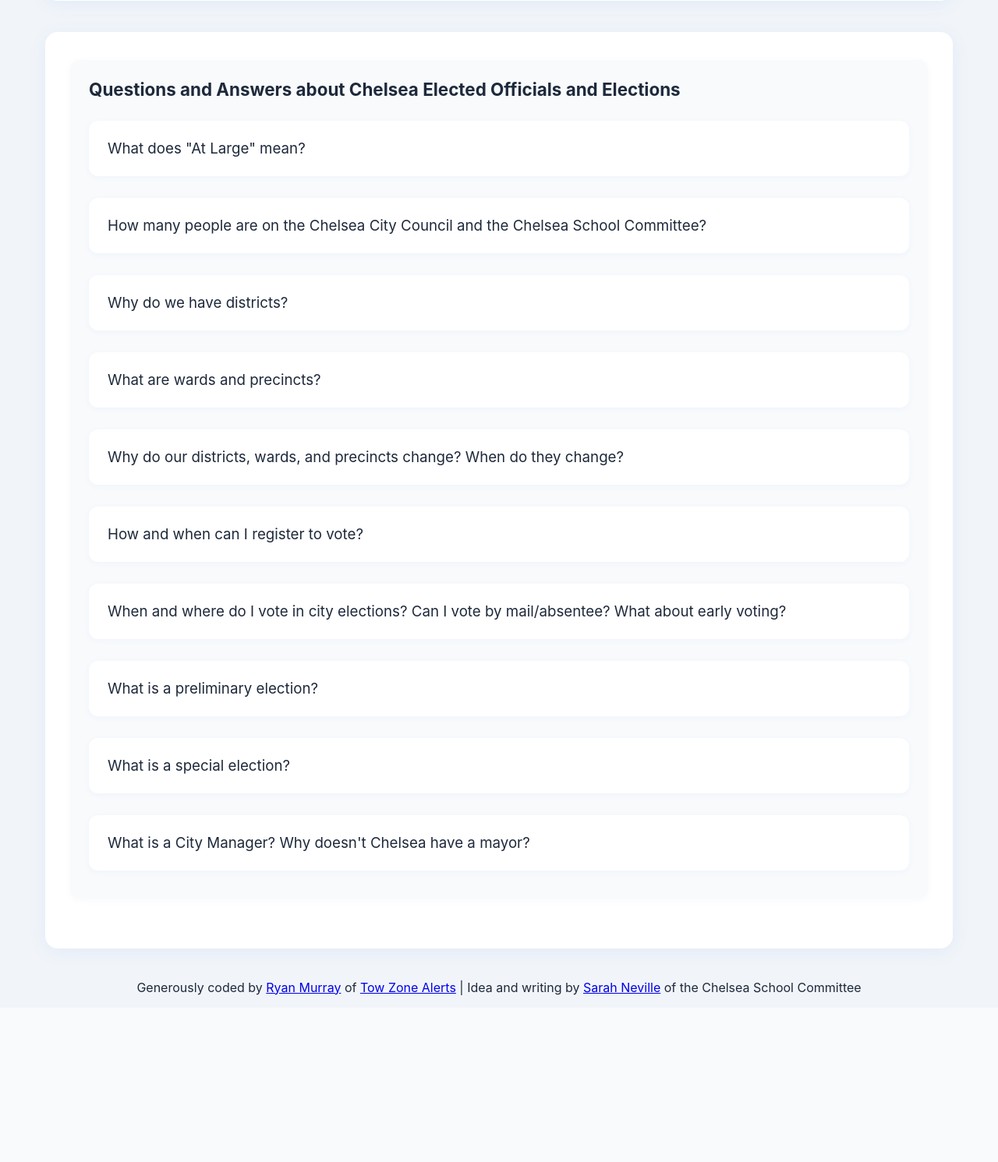
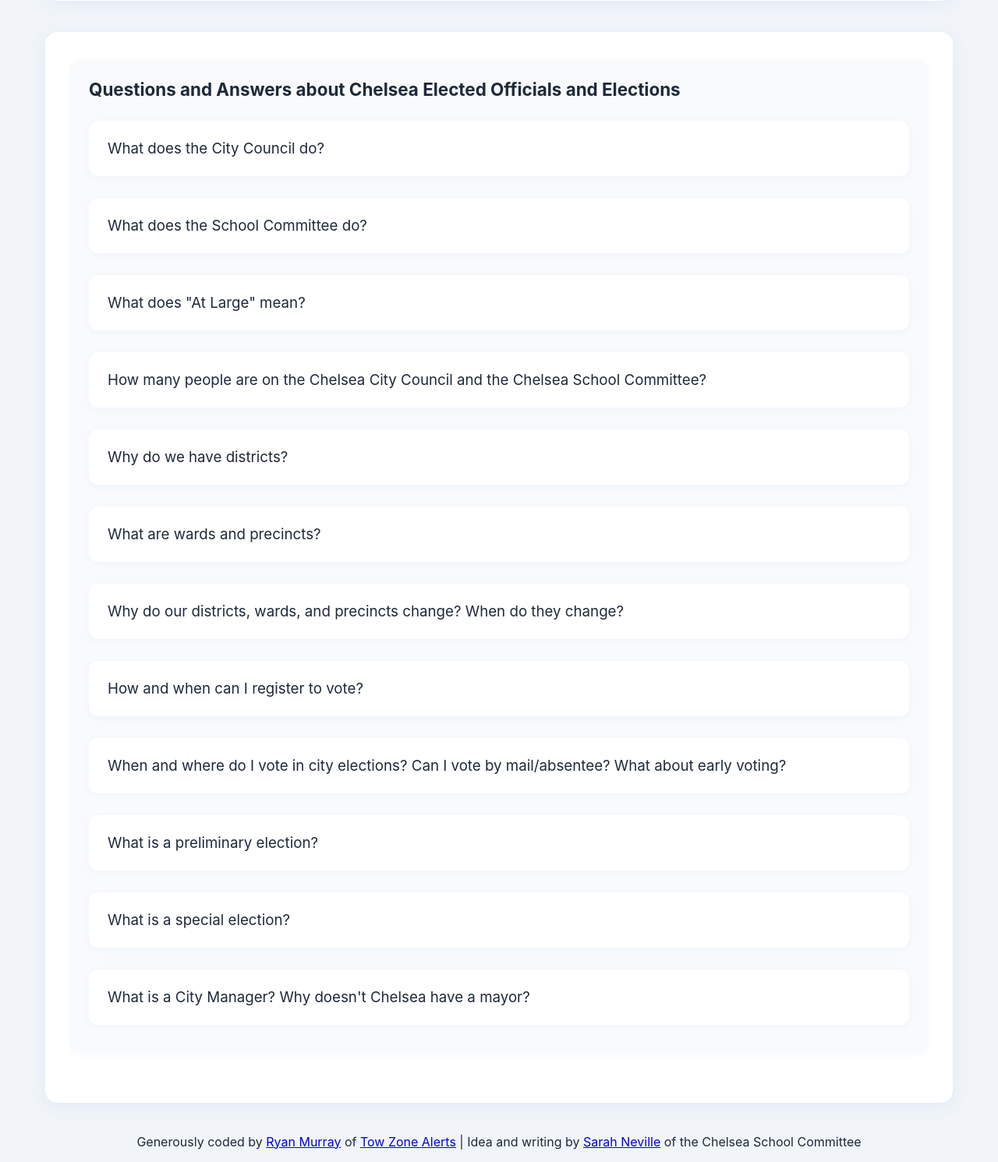
Before and after one commit to saraheliznev/chelseavoting, a Flask app: page / in a window 1280 px wide. Shown: the part 304-1795 px from the top of the page at 78% size. Before the commit the page ends 1581 px from the top, so only its background shows below. Run offline with Flask 3, Linux system fonts and the light colour scheme.

Commit message:
Update index.html

```diff
--- a/templates/index.html
+++ b/templates/index.html
@@ -72,16 +72,6 @@
                     {% endfor %}
                 </div>
             {% endif %}
-                        <p class="collapsible" style="margin:26px 0 13px 0; font-weight: bold;">&#9656; What does the City Council do?</h2>
-                        <div class="content">
-						<p>The City Council has the following responsibilities:</p>
-						<ul>
-							<li>Set policy (called <a href="https://library.municode.com/ma/chelsea/ordinances/code_of_ordinances">"ordinances")</a> for the City of Chelsea</li>
-							<li>Approve <a href="https://www.chelseama.gov/departments/auditor/financial_documents___reports.php">the budget for the City of Chelsea</a></li>
-							<li>Hire and evaluate Chelsea's City Manager (who runs Chelsea City Hall and oversees all city operations)</li>
-						</ul>
-						<p>Another important job they have is to advocate for the community. If a resident has a question or a problem related to the city, the resident's Councilor can bring it up to the City Manager, or give the resident advice.</p>
-        				</div>
         </div>
 
 
@@ -131,16 +121,6 @@
                         </div>
                     {% endfor %}
                 </div>
-                <p class="collapsible" style="margin:26px 0 13px 0; font-weight: bold;">&#9656; What does the School Committee do?</h2>
-				<div class="content">
-				<p>According to Massachusetts law, School Committee has 3 jobs:</p>
-				<ul>
-					<li>Set <a href="https://www.chelseaschools.com/Page/2587">policy</a> for Chelsea Public Schools</li>
-					<li>Approve the Chelsea Public Schools <a href="https://www.chelseaschools.com/budget">budget</a></li>
-					<li>Hire and evaluate the Superintendent of Chelsea Public Schools (who is, in turn, the supervisor of the principals and other administrators)</li>
-				</ul>
-				<p>Another important job they have is to advocate for the community. If a resident has a question or a problem related to the school district, the resident's School Committee member can bring it up to the Superintendent, or give the resident advice.</p>
-           		</div>
             {% endif %}
         </div>
         {% endif %}
@@ -155,6 +135,34 @@
      <div class="officials-section">
 
      	<h2 style="font-weight: bold;">Questions and Answers about Chelsea Elected Officials and Elections</h2>
+
+	<div class="blue-box-faq">
+	     	<h3 class="collapsible">What does the City Council do?</h3>
+	     	<div class="content">
+		<p>The City Council has the following responsibilities:</p>
+		<ul>
+		<li>Set policy (called <a href="https://library.municode.com/ma/chelsea/ordinances/code_of_ordinances">"ordinances")</a> for the City of Chelsea</li>
+		<li>Approve <a href="https://www.chelseama.gov/departments/auditor/financial_documents___reports.php">the budget for the City of Chelsea</a></li>
+		<li>Hire and evaluate Chelsea's City Manager (who runs Chelsea City Hall and oversees all city operations)</li>
+		</ul>
+		<p>Another important job they have is to advocate for the community. If a resident has a question or a problem related to the city, the resident's Councilor can bring it up to the City Manager, or give the resident advice.</p>
+		<p>The Chelsea City Council contains 11 councilors: 8 district councilors and 3 "At Large"councilors. <a href="https://www.chelseama.gov/government/city_council/index.php">They are all listed here.</a></p>
+		</div>
+	</div>
+
+	<div class="blue-box-faq">
+	     	<h3 class="collapsible">What does the School Committee do?</h3>
+	     	<div class="content">
+		<p>According to Massachusetts law, School Committee has 3 jobs:</p>
+		<ul>
+		<li>Set <a href="https://www.chelseaschools.com/Page/2587">policy</a> for Chelsea Public Schools</li>
+		<li>Approve the Chelsea Public Schools <a href="https://www.chelseaschools.com/budget">budget</a></li>
+		<li>Hire and evaluate the Superintendent of Chelsea Public Schools (who is, in turn, the supervisor of the principals and other administrators)</li>
+		</ul>
+		<p>Another important job they have is to advocate for the community. If a resident has a question or a problem related to the school district, the resident's School Committee member can bring it up to the Superintendent, or give the resident advice.</p>
+		<p>The Chelsea School Committee contains 9 members: 8 district members and 1 "At Large" member. <a href="https://www.chelseaschools.com/Page/1381">They are all listed here.</a></p>
+		</div>
+	</div>
 
      	<div class="blue-box-faq">
 	     	<h3 class="collapsible">What does "At Large" mean?</h3>
@@ -216,13 +224,13 @@
 		<p>City elections happen in odd-numbered years (2021, 2023, 2025...). Election Day is on a Tuesday in early November.</p>
 		<p>There are generally three ways to vote.</p>
 		<ol>
-			<li>Vote on Election Day at your polling location.<br /><br />
-			If you live in District 1, your polling location is the Fire Station; District 2 and 3 vote at St. Rose School; and Districts 4 through 8 vote at the Williams School.<br /><br /></li>
-			<li>Vote by mail.<br /><br />
-			You need to <a href="https://www.sec.state.ma.us/MailInRequestWeb/MailInBallot.aspx">fill out this online form ahead of time</a> to let the City Hall know they need to mail you your ballot. You can also <a href="https://www.sec.state.ma.us/divisions/elections/download/vote-by-mail-applications/vote-by-mail-paper-application-2023.pdf">fill out the form on paper</a> and mail/bring it to Chelsea City Hall.
+		<li>Vote on Election Day at your polling location.
+		<br /><br />If you live in District 1, your polling location is the Fire Station; District 2 and 3 vote at St. Rose School; and Districts 4 through 8 vote at the Williams School.<br /><br /></li>
+		<li>Vote by mail.
+		<br /><br />You need to <a href="https://www.sec.state.ma.us/MailInRequestWeb/MailInBallot.aspx">fill out this online form ahead of time</a> to let the City Hall know they need to mail you your ballot. You can also <a href="https://www.sec.state.ma.us/divisions/elections/download/vote-by-mail-applications/vote-by-mail-paper-application-2023.pdf">fill out the form on paper</a> and mail/bring it to Chelsea City Hall.
 		<br /><br />Vote by mail applications are due about one week before Election Day.<br /><br /></li>
-			<li>Vote early at City Hall.<br /><br />
-			Early voting usually starts roughly 10 days before Election Day, and usually ends the Friday before Election Day.</li>
+		<li>Vote early at City Hall.
+		<br /><br />Early voting usually starts roughly 10 days before Election Day, and usually ends the Friday before Election Day.</li>
 		</ol>
 		</div>
 	</div>
@@ -234,13 +242,13 @@
 		<p>It's slightly different for Chelsea City Council At-Large. Because there are 3 At Large City Council seats, a preliminary election is held when there are 7 or more At Large candidates. Then, the top 6 vote-getters compete again in the November general election.</p>
 		<p>There are generally three ways to vote in a Preliminary Election, if there is one.</p>
 		<ol>
-			<li>Vote on Preliminary Election Day at your polling location.<br /><br />
-			If you live in District 1, your polling location is the Fire Station; District 2 and 3 vote at St. Rose School; and Districts 4 through 8 vote at the Williams School.<br /><br /></li>
-			<li>Vote by mail.<br /><br />
-			You need to <a href="https://www.sec.state.ma.us/MailInRequestWeb/MailInBallot.aspx">fill out this online form ahead of time</a> to let the City Hall know they need to mail you your ballot. You can also <a href="https://www.sec.state.ma.us/divisions/elections/download/vote-by-mail-applications/vote-by-mail-paper-application-2023.pdf">fill out the form on paper</a> and mail/bring it to Chelsea City Hall.
+		<li>Vote on Preliminary Election Day at your polling location.
+		<br /><br />If you live in District 1, your polling location is the Fire Station; District 2 and 3 vote at St. Rose School; and Districts 4 through 8 vote at the Williams School.<br /><br /></li>
+		<li>Vote by mail.
+		<br /><br />You need to <a href="https://www.sec.state.ma.us/MailInRequestWeb/MailInBallot.aspx">fill out this online form ahead of time</a> to let the City Hall know they need to mail you your ballot. You can also <a href="https://www.sec.state.ma.us/divisions/elections/download/vote-by-mail-applications/vote-by-mail-paper-application-2023.pdf">fill out the form on paper</a> and mail/bring it to Chelsea City Hall.
 		<br /><br />Vote by mail applications are due about one week before the day of the Preliminary Election.<br /><br /></li>
-			<li>Vote early at City Hall.<br /><br />
-			Early voting usually starts roughly 10 days before Preliminary Election Day, and usually ends the Friday before Election Day.</li>
+		<li>Vote early at City Hall.
+		<br /><br />Early voting usually starts roughly 10 days before Preliminary Election Day, and usually ends the Friday before Election Day.</li>
 		</ol>
 		</div>
 	</div>
```
Lines whose indentation alone changed are shown as unchanged.
